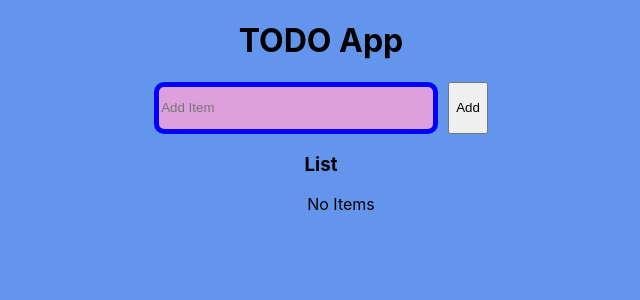
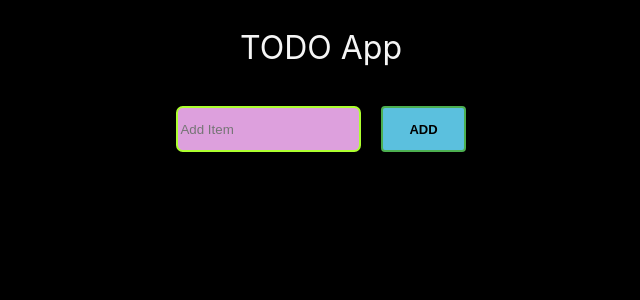
Before and after one commit to animeshjain7/Todo-App-WDS-React, a React (Create React App) app: page / in a window 1280 px wide. Shown: the top 300 px of the page, without its empty margins (319-959 px from the left). Built offline with nearby package versions, Linux system fonts and the light colour scheme.

Commit message:
updated some styles

```diff
--- a/src/Todo App/NewTodoForm.js
+++ b/src/Todo App/NewTodoForm.js
@@ -27,7 +27,7 @@ export default function NewTodoForm({ addTodo }) {
           value={newItem}
           placeholder="Add Item"
         />
-        <button type="submit">Add</button>
+        <button type="submit"> Add </button>
       </form>
     </>
   );
--- a/src/Todo App/style.css
+++ b/src/Todo App/style.css
@@ -1,28 +1,61 @@
-.form-tag{
+.form-tag {
+  /* width:100%; */
+  padding: 2px;
   display: flex;
-justify-content: center;
+  justify-content:space-evenly;
+  /* align-items: center; */
+  align-content: center;
+  flex-wrap: wrap;
 }
-.input-tag{
+
+.input-tag {
   background-color: plum;
-    margin-right: 10px;
-    border:5px solid;
-    border-radius: 10px;
+  margin: 10px;
+  border: 2px solid greenyellow;
+  border-radius: 0.5em;
   height: 40px;
-    width:270px;
-    animation: mymove 5s infinite;
+  /* width: 270px; */
+  /* animation: mymove 5s infinite; */
 }
-@keyframes mymove {
-    20%{ border-color: violet;}
-    40% {border-color: orange;}
-    60%{ border-color: blue;}
-    80%{ border-color: green;}
-    100%{ border-color: yellow;}
 
-  }
-.input-tag:hover{
+.input-tag:hover {
   background-color: whitesmoke;
 }
 
-button{
+h1 {
+  color: whitesmoke;
+  font-style: normal;
+  font-weight: 400;
+  /* background-color: white; */
+  padding: 2%;
+  text-align: center;
+}
+button {
+  text-transform: uppercase;
+  background-color: #5bc0de;
+  border: 2px solid #4CAF50;
+  border-radius: 0.25rem;
+  padding:1em 2em;
+  margin: 10px;
+  font-size: 13px;
+  cursor: pointer;
+  font-weight: 700;
+}
 
+@keyframes mymove {
+  20% {
+    border-color: violet;
   }
+  40% {
+    border-color: orange;
+  }
+  60% {
+    border-color: blue;
+  }
+  80% {
+    border-color: green;
+  }
+  100% {
+    border-color: yellow;
+  }
+}
--- a/src/index.css
+++ b/src/index.css
@@ -6,7 +6,10 @@ body {
     sans-serif;
   -webkit-font-smoothing: antialiased;
   -moz-osx-font-smoothing: grayscale;
-  background-color: cornflowerblue;
+  background-color: black;
+  display: flex;
+  justify-content: center;
+  align-items: center;
 }
 
 code {
```
Lines whose indentation alone changed are shown as unchanged.
